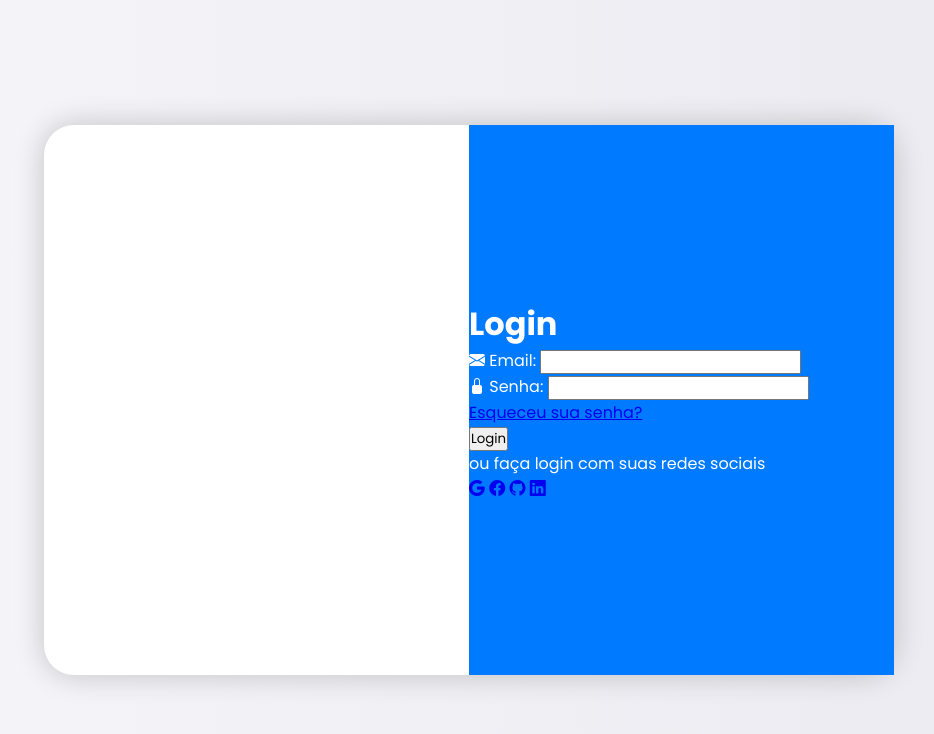
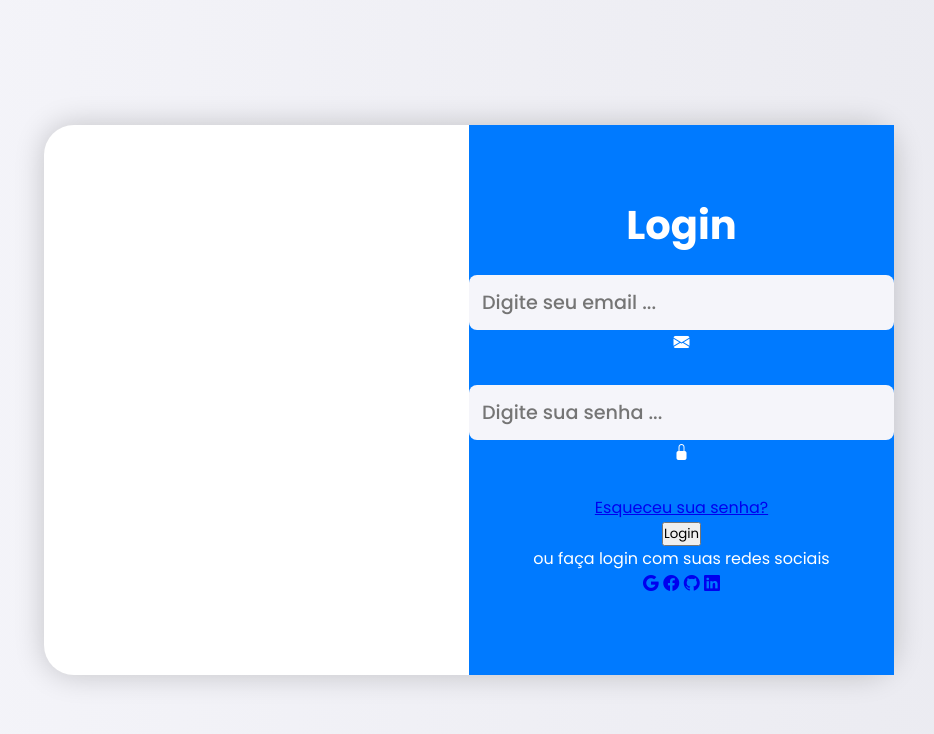
Before and after one commit to RogherSoares/Pagina-Login, a plain HTML site: page index.html in a window 1280 px wide. Shown: the whole page, without its empty margins (171-1105 px from the left). Drawn offline with nearby package versions, Linux system fonts and the light colour scheme.

Commit message:
estilizando o formulario, ajsutando o tamanho dos inputs

```diff
--- a/index.html
+++ b/index.html
@@ -14,14 +14,12 @@
             <form>
                 <h1>Login</h1>
                 <div class="inputBox">
+                    <input type="email" placeholder="Digite seu email ..." required>
                     <i class="bi bi-envelope-fill"></i>
-                    <label for="email">Email:</label>
-                    <input type="email" polaceholder="Digite seu email ..." required>
                 </div>
                 <div class="inputBox">
+                    <input type="password" placeholder="Digite sua senha ..." required>
                     <i class="bi bi-lock-fill"></i>
-                    <label for="password">Senha:</label>
-                    <input type="password" polaceholder="Digite sua senha ..." required>
                 </div>
                 <div class="mudarSenha">
                     <a href="#">Esqueceu sua senha?</a>
--- a/style.css
+++ b/style.css
@@ -29,4 +29,28 @@ body {
     display: flex;
     align-items: center;
     color: rgb(255, 255, 255);
+    text-align: center;
 }
+form {
+    width: 100%;
+}
+.container h1 {
+    font-size: 2.5rem;
+    margin: -10px 0;
+}
+.inputBox {
+    position: relative;
+    width: 100%;
+    margin: 30px 0;
+}
+.inputBox input {
+    width: 100%;
+    padding: 13px;
+    background: rgb(245, 245, 250);
+    border-radius: 8px;
+    border: none;
+    outline: none;
+    font-size: 1.2rem;
+    color: rgb(0, 0, 0);
+    font-weight: 500;
+}
```
